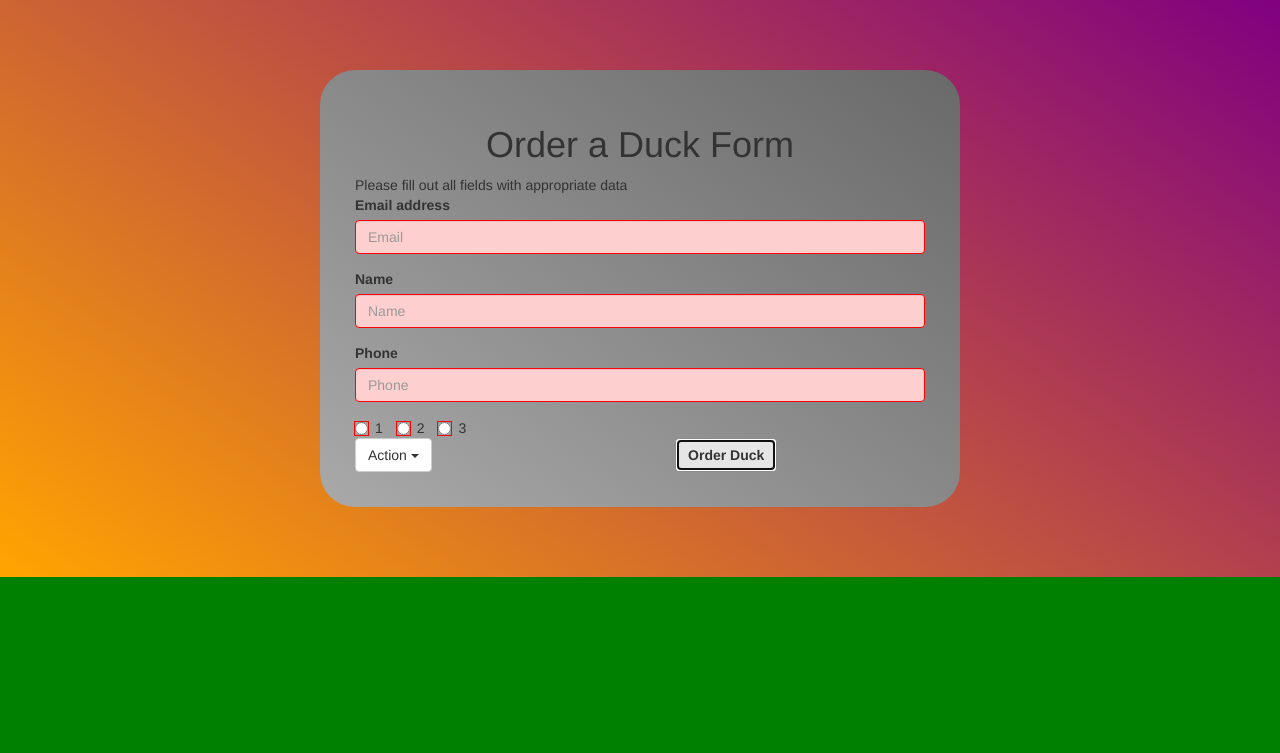
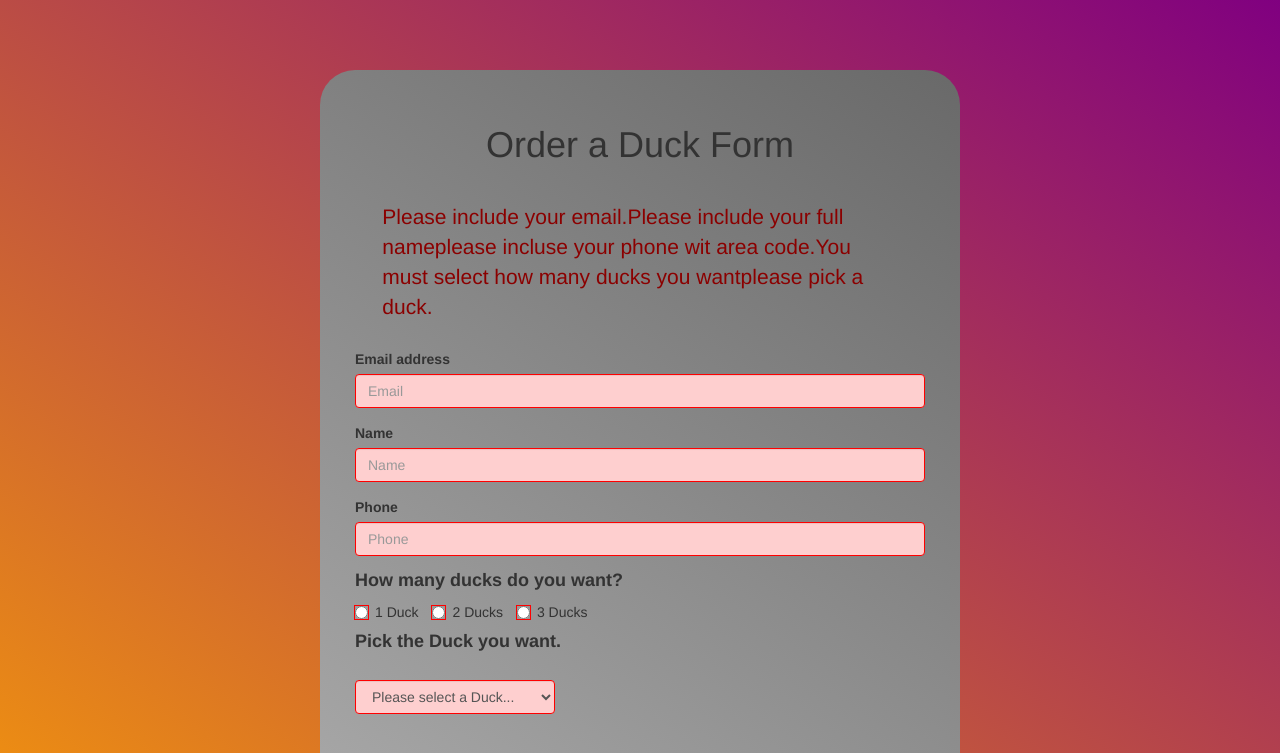
Before and after one commit to KalinBowden/FormValidationAndRegex, a plain HTML site: page index.html in a window 1280 px wide. Both pictures are taken after a click on the button "Order Duck". Shown: the top 753 px of the page. Drawn offline with nearby package versions, Linux system fonts and the light colour scheme.

Commit message:
new save point

```diff
--- a/fv.js
+++ b/fv.js
@@ -4,7 +4,7 @@
 
 var warn = "#fecfcf";
 var regex0 = /([0-9]{3}-[0-9]{3}-[0-9]{4}|[0-9]{3}\.[0-9]{3}\.[0-9]{4})/
-var regex1 = /([0-9]{3}-[0-9]{3}-[0-9]{4}|[0-9]{3}\.[0-9]{3}\.[0-9]{4})/
+var regex1 = /([0-9a-zA-Z\.\_\-]{0,}@[0-9a-zA-Z\.\_\-]{0,}\.[0-9a-zA-z]{2,})/
 
 function onFormLoad()
 {
@@ -17,20 +17,7 @@ function onFormLoad()
 function validateForm()
 {
 
-    try
-    {
-        var mgs = "";
-
-    }
-    catch(msg)
-    {
-
-    }
-
-
-
-
-    //
+    // Function level variables
     var warnBox = document.getElementById("warning");
     var email = document.getElementById("emailId");
     var name = document.getElementById("nameId");
@@ -38,20 +25,31 @@ function validateForm()
     var radio0 = document.getElementById("radio1");
     var radio1 = document.getElementById("radio2");
     var radio2 = document.getElementById("radio3");
+    var duck = document.getElementById("duckSelect");
+    var formValid = true;
+    var mgs = "";
+
+    try
+    {
+        // Reset the error msg
+        msg = "";
+        formValid = true;
 
 
-    //
+        // Test for a proper email
         if (email.value === "")
         {
             email.style.background = warn;
             email.style.border = "1px solid red";
-        warnBox.style.display = "block";
+            msg += "Please include your email.";
+            formValid = false;
         }
-    else if (regex1.test(email.value))
+        else if (!regex1.test(email.value))
         {
             email.style.background = warn;
             email.style.border = "1px solid red";
-        warnBox.style.display = "block";
+            msg += "Please include you full email address.";
+            formValid = false;
         }
         else
         {
@@ -61,18 +59,20 @@ function validateForm()
         }
 
 
-    //
+        // Test for a proper name
         if (name.value === "")
         {
             name.style.background = warn;
             name.style.border = "1px solid red";
-        warnBox.style.display = "block";
+            msg += "Please include your full name";
+            formValid = false;
         }
         else if (name.value.length < 6)
         {
             name.style.background = warn;
             name.style.border = "1px solid red";
-        warnBox.style.display = "block";
+            msg += "Please include your full name.";
+            formValid = false;
         }
         else
         {
@@ -82,18 +82,20 @@ function validateForm()
         }
 
 
-    //
-    if (phone.value === "p")
+        //Test for a proper Phone number
+        if (phone.value === "")
         {
             phone.style.background = warn;
             phone.style.border = "1px solid red";
-        warnBox.style.display = "block";
+            msg += "please incluse your phone wit area code.";
+            formValid = false;
         }
         else if (!regex0.test(phone.value))
         {
             phone.style.background = warn;
             phone.style.border = "1px solid red";
-        warnBox.style.display = "block";
+            msg += "please include your phone with area code.";
+            formValid = false;
         }
         else
         {
@@ -103,13 +105,14 @@ function validateForm()
         }
 
 
-     //
+        // Test to make sure an option is picked
         if(radio0.checked === false && radio1.checked === false && radio2.checked === false)
         {
             radio0.style.outline = "1px solid red";
             radio1.style.outline = "1px solid red";;
             radio2.style.outline = "1px solid red";
-        warnBox.style.display = "block";
+            formValid = false;
+            msg += "You must select how many ducks you want";
         }
         else
         {
@@ -118,6 +121,44 @@ function validateForm()
             radio2.style.outline = "";
             warnBox.style.display = "none";
         }
+
+
+        //Test that a duck has been selected
+        if (duck.value === "Please select a Duck...")
+        {
+            duck.style.background = warn;
+            duck.style.border = "1px solid red";
+            msg += "please pick a duck.";
+            formValid = false;
+            alert("it fired");
+        }
+        else
+        {
+            duck.style.background = "";
+            duck.style.border = "";
+            warnBox.style.display = "none";
+        }
+
+
+        if(!formValid)
+        {
+            throw msg;
+        }
+    }
+    catch(msg) // If an error is encountered display the approprate error msg
+    {
+        warnBox.style.display = "block";
+        warnBox.innerHTML = msg;
+    }
+
+
+
+
+
+
+
+
+
 }
 
 
--- a/index.html
+++ b/index.html
@@ -61,31 +61,29 @@
                 </div>
 
                 <div>
+                  <h4><strong>How many ducks do you want?</strong></h4>
                   <label class="radio-inline" >
-                    <input type="radio" name="inlineRadioOptions" id="radio1" value="option1"> 1
+                    <input type="radio" name="inlineRadioOptions" id="radio1" value="option1"> 1 Duck
                   </label>
                   <label class="radio-inline">
-                    <input type="radio" name="inlineRadioOptions" id="radio2" value="option2"> 2
+                    <input type="radio" name="inlineRadioOptions" id="radio2" value="option2"> 2 Ducks
                   </label>
                   <label class="radio-inline">
-                    <input type="radio" name="inlineRadioOptions" id="radio3" value="option3"> 3
+                    <input type="radio" name="inlineRadioOptions" id="radio3" value="option3"> 3 Ducks
                   </label>
                 </div>
 
 
                 <!-- Single button -->
-                <div class="btn-group">
-                  <button type="button" class="btn btn-default dropdown-toggle" data-toggle="dropdown" aria-haspopup="true" aria-expanded="false">
-                    Action <span class="caret"></span>
-                  </button>
-                  <ul class="dropdown-menu">
-                    <li><a href="#">Action</a></li>
-                    <li><a href="#">Another action</a></li>
-                    <li><a href="#">Something else here</a></li>
-                    <li role="separator" class="divider"></li>
-                    <li><a href="#">Separated link</a></li>
-                  </ul>
-                </div>
+                <h4><strong>Pick the Duck you want.</strong></h4>
+                <select class="form-control" id="duckSelect">
+                  <option>Please select a Duck...</option>
+                  <option>Scuba Duck</option>
+                  <option>Dancer Duck</option>
+                  <option>Markley Duck</option>
+                  <option>Pirate Duck</option>
+                  <option>Tutor Duck</option>
+                </select>
 
 
 
--- a/styles.css
+++ b/styles.css
@@ -10,6 +10,7 @@ body
 .container-fluid
 {
     background: linear-gradient(35deg,orange, purple);
+    height: 75em;
 }
 
 .formCol
@@ -24,6 +25,9 @@ body
 #warning
 {
     display: none;
+    color: darkred;
+    padding: 1.3em;
+    font-size: 1.5em;
 }
 
 .radio
@@ -36,3 +40,10 @@ body
 {
     margin-left: 42%;
 }
+
+#duckSelect
+{
+    margin-top: 2em;
+    margin-bottom: 3em;
+    width: 35%;
+}
```
Lines whose indentation alone changed are shown as unchanged.
